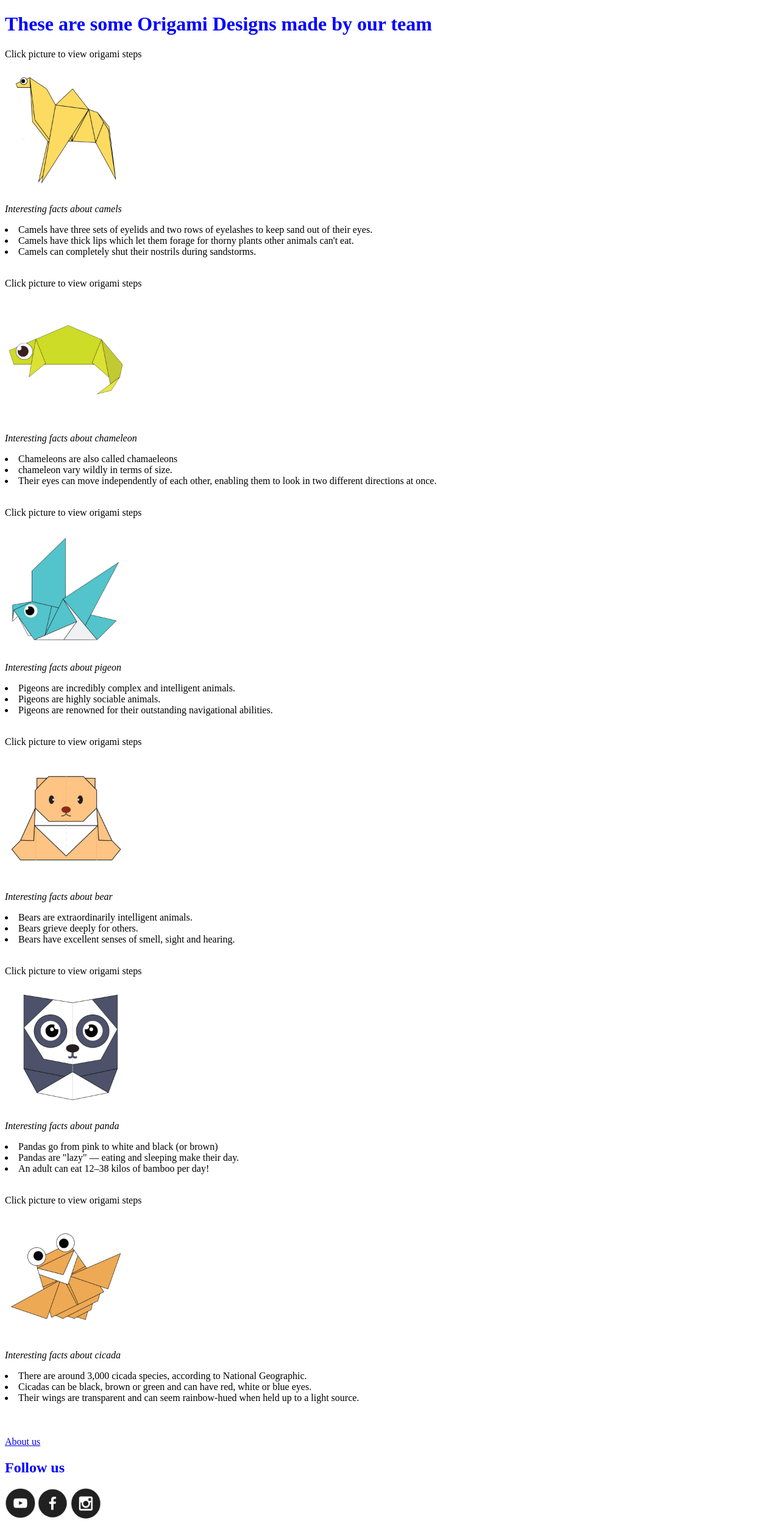
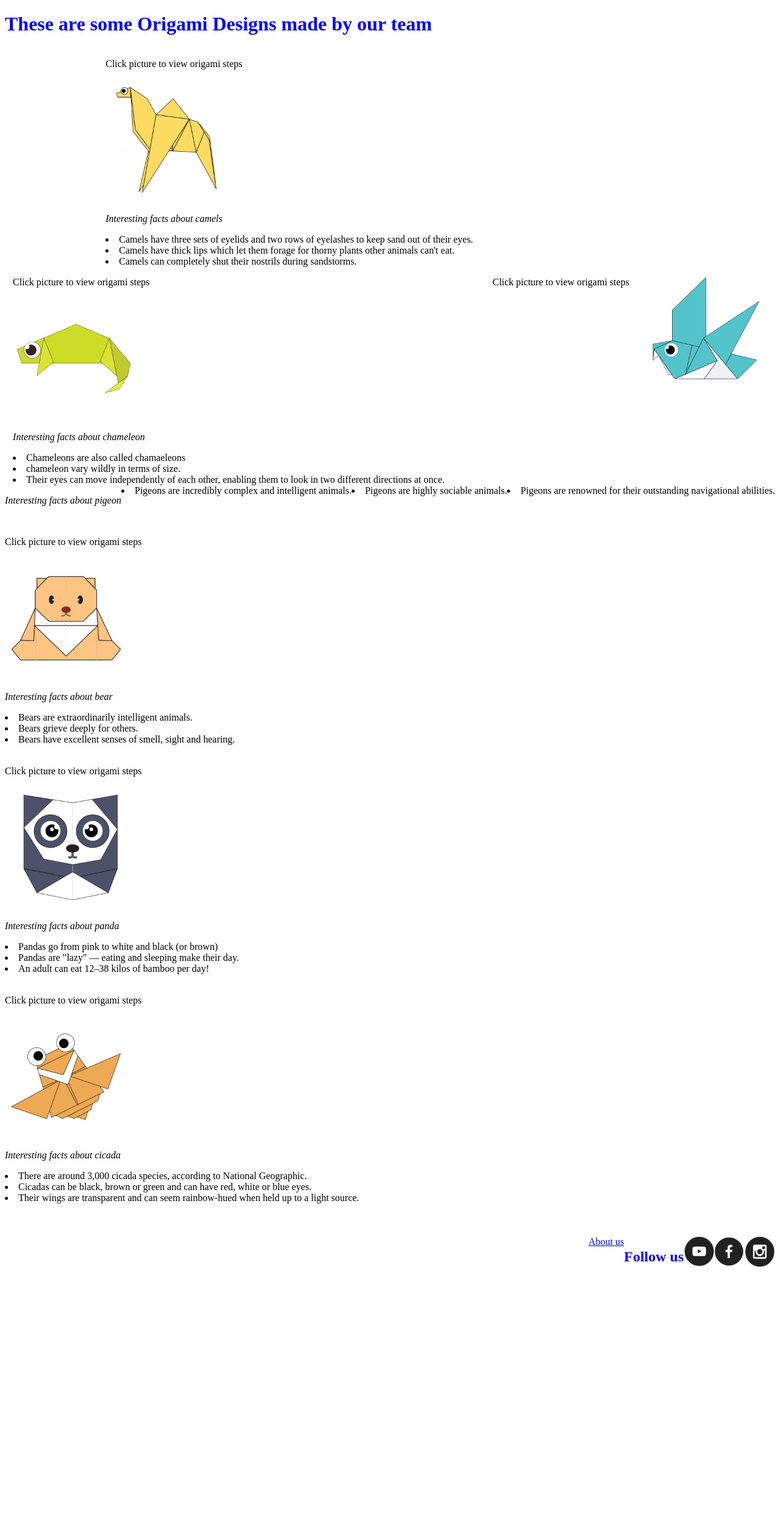
Before and after one commit to AyushDash50/Project-49, a plain HTML site: page index.html in a window 1280 px wide. Shown: the whole page at 61% size. After the commit the page ends 2103 px from the top, so only its background shows below. Drawn offline with Linux system fonts and the light colour scheme.

Commit message:
Add files via upload

```diff
--- a/index.html
+++ b/index.html
@@ -2,63 +2,80 @@
 <html>
 <head>
  <title> Origami Designs </title>
-
+ <link rel="stylesheet"
+ type="text/css"
+ href="style.css"   />
 </head>
 <body>
 
-    <h1 style="color: blue"> These are some Origami Designs made by our team </h1>
+    <h1> These are some Origami Designs made by our team </h1>
 
+    <div class="info">
+    <div class="item">
     <p>Click picture to view origami steps</p>
     <a href="http://origami.me/camel/" target="_blank"><img src="camel.png" width="200px" height="200px"/></a>
     <p><i>Interesting facts about camels</i></p>
     <li>Camels have three sets of eyelids and two rows of eyelashes to keep sand out of their eyes.</li>
     <li>Camels have thick lips which let them forage for thorny plants other animals can't eat.</li>
     <li>Camels can completely shut their nostrils during sandstorms.</li>
+</div>
     <br>
 
+    <div class="item2">
     <p>Click picture to view origami steps</p>
     <a href="http://origami.me/chameleon/" target="_blank"><img src="chameleon.png" width="200px" height="200px"/></a>
     <p><i>Interesting facts about chameleon</i></p>
     <li>Chameleons are also called chamaeleons </li>
     <li>chameleon vary wildly in terms of size.</li>
     <li>Their eyes can move independently of each other, enabling them to look in two different directions at once.</li>
+</div>
     <br>
 
+    <div class="item3"></div>
     <p>Click picture to view origami steps</p>
     <a href="http://origami.me/pigeon/" target="_blank"><img src="pigeon.png" width="200px" height="200px"/></a>
     <p><i>Interesting facts about pigeon</i></p>
     <li>Pigeons are incredibly complex and intelligent animals.</li>
     <li>Pigeons are highly sociable animals.</li>
     <li>Pigeons are renowned for their outstanding navigational abilities.</li>
+</div>
     <br>
 
+    <div class="item4"></div>
     <p>Click picture to view origami steps</p>
     <a href="http://origami.me/teddy-bear/" target="_blank"><img src="teddy.png" width="200px" height="200px"/></a>
     <p><i>Interesting facts about bear</i></p>
     <li>Bears are extraordinarily intelligent animals.</li>
     <li>Bears grieve deeply for others.</li>
     <li>Bears have excellent senses of smell, sight and hearing.</li>
+</div>
     <br>
 
+    <div class="item5"></div>
     <p>Click picture to view origami steps</p>
     <a href="http://origami.me/panda/" target="_blank"><img src="panda.png" width="200px" height="200px"/></a>
     <p><i>Interesting facts about panda</i></p>
     <li>Pandas go from pink to white and black (or brown)</li>
     <li>Pandas are "lazy" — eating and sleeping make their day.</li>
     <li>An adult can eat 12–38 kilos of bamboo per day!</li>
+</div>
     <br>
 
-
+    <div class="item6">
     <p>Click picture to view origami steps</p>
     <a href="http://origami.me/flying-cicada/" target="_blank"><img src="cicada.png" width="200px" height="200px"/></a>
     <p><i>Interesting facts about cicada</i></p>
     <li>There are around 3,000 cicada species, according to National Geographic.</li>
     <li>Cicadas can be black, brown or green and can have red, white or blue eyes.</li>
     <li> Their wings are transparent and can seem rainbow-hued when held up to a light source.</li>
+</div>
     <br>
+</div>
 
     <br>
     <br>
+
+    <div class="socialmedia">
     <a href="index.html">About us</a> <br>
 
     <h2 style="color: blue"> Follow us </h1>
@@ -67,7 +84,7 @@
     <a href="#" target="_blank"><img src="fb copy.png" width="50" height="50"/></a>
 
     <a href="#" target="_blank"><img src="insta copy.png" width="50" height="50"/></a>
-
+</div>
 </body>
 
 </html>
--- /dev/null
+++ b/style.css
@@ -0,0 +1,14 @@
+    h1 {color: blue}
+
+    .info{
+        display:flex;
+        justify-content: space-around;
+        flex-wrap: wrap;
+
+   }
+
+   .socialmedia{
+    display:flex;
+    justify-content: flex-end;
+
+}
```
